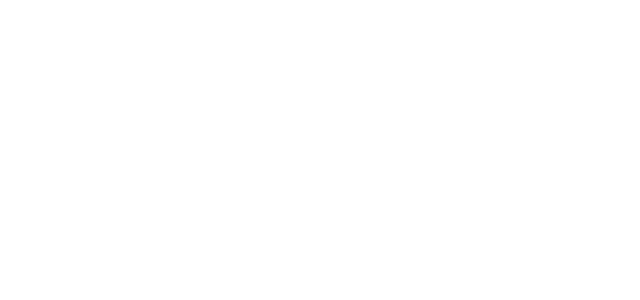
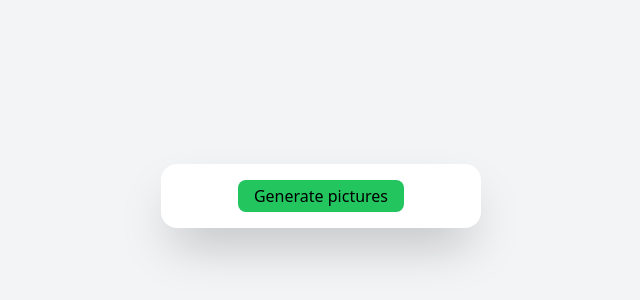
Before and after one commit to k4ik/CatPics, a Vue app: page / in a window 1280 px wide. Shown: the part 204-504 px from the top of the page, without its empty margins (319-959 px from the left). Built offline with nearby package versions, Linux system fonts and the light colour scheme.

Commit message:
feat: defining style

```diff
--- a/src/App.vue
+++ b/src/App.vue
@@ -1,11 +1,18 @@
 <template>
-    <div>
-
-    </div>
+    <body class="bg-gray-100 h-screen">
+        <main class="w-full h-full flex justify-center items-center">
+            <ImageCard/>
+        </main>
+    </body>
 </template>
 
 <script>
+    import ImageCard from "./components/ImageCard.vue"
+
     export default {
-        name: "App"
+        name: "App",
+        components: {
+            ImageCard
+        }
     }
 </script>
```
